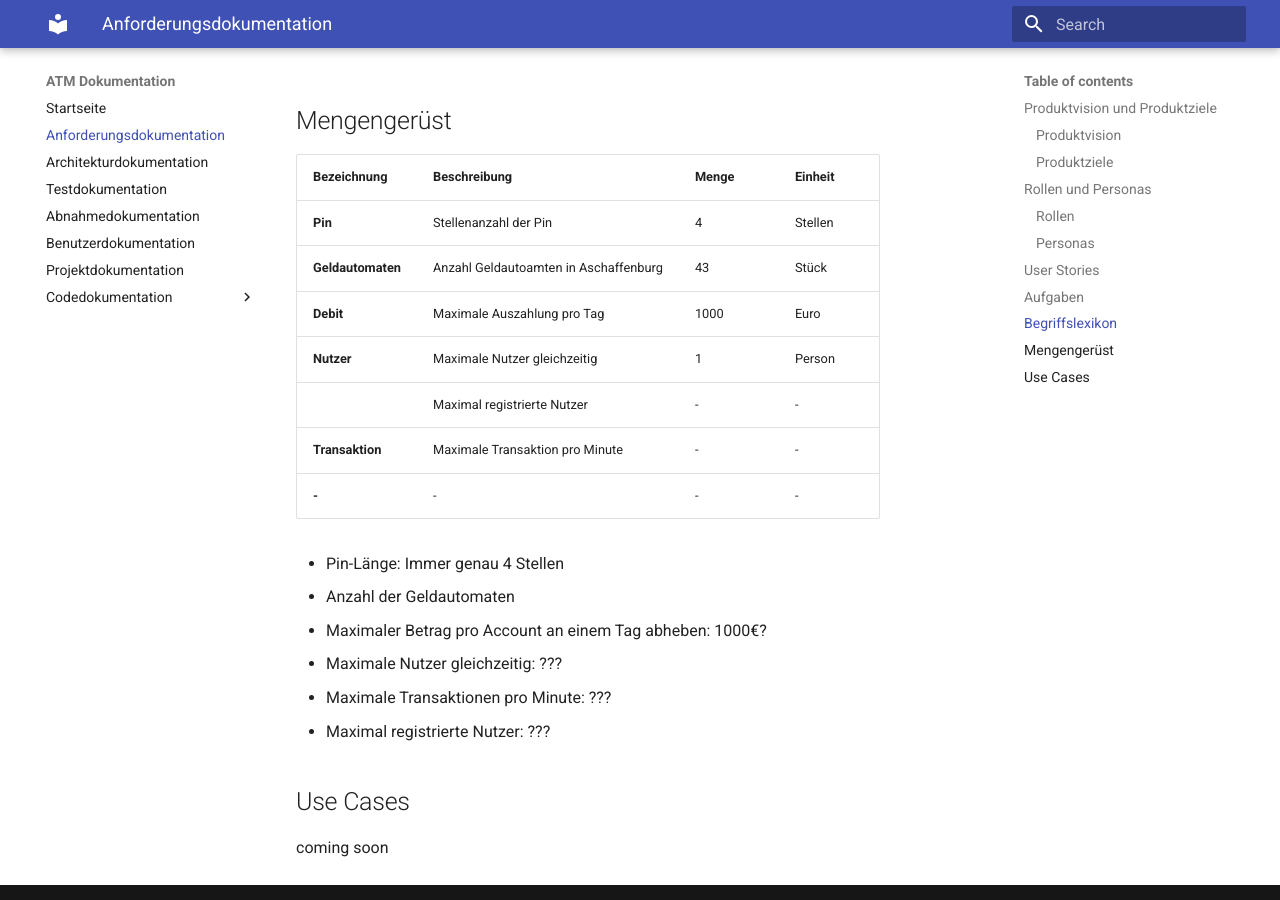
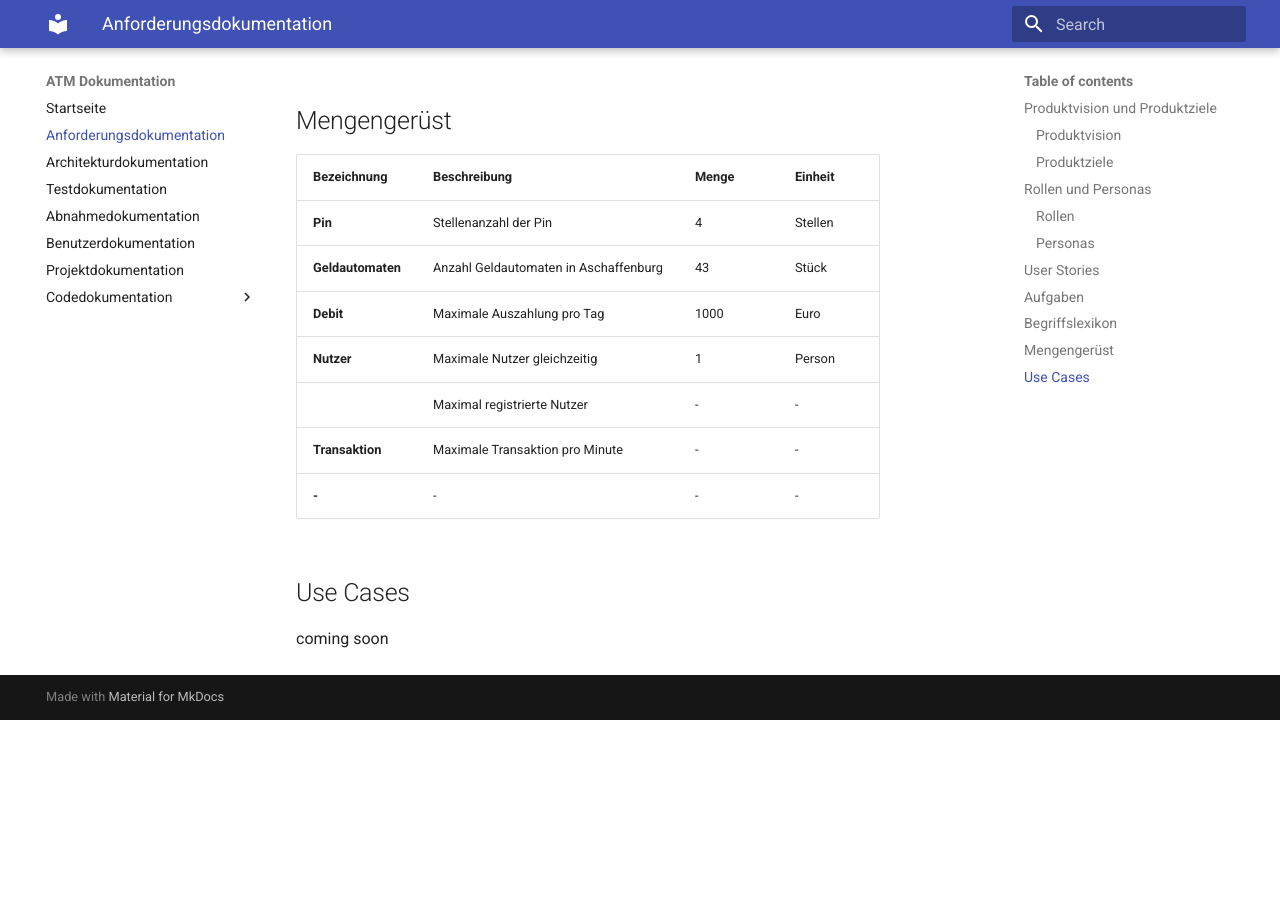
Before and after one commit to Halfpipe-SD/ATM, an MkDocs documentation site: the page built from docs/docs/requirements-docs.md, in a window 1280 px wide and 900 px high, scrolled down 4095 px. Built offline with MkDocs 1.6.1 and Material for MkDocs 9.7.7, drawn with Linux system fonts in a browser that asks for light colours; after the commit the page ends 4815 px from its top, so only the background shows below that.

Commit message:
#1 fix typo and delete some stuff

```diff
--- a/docs/docs/requirements-docs.md
+++ b/docs/docs/requirements-docs.md
@@ -111,21 +111,13 @@ coming soon
 | **Bezeichnung**    | **Beschreibung**                           | **Menge** | **Einheit** |
 | ------------------ | ------------------------------------------ | --------- | ----------- |
 | **Pin**            | Stellenanzahl der Pin                      | 4         | Stellen     |
-| **Geldautomaten**  | Anzahl Geldautoamten in Aschaffenburg      | 43        | Stück       |
+| **Geldautomaten**  | Anzahl Geldautomaten in Aschaffenburg      | 43        | Stück       |
 | **Debit**          | Maximale Auszahlung pro Tag                | 1000      | Euro        |
 | **Nutzer**         | Maximale Nutzer gleichzeitig               | 1         | Person      |
 |                    | Maximal registrierte Nutzer                | -         | -           |
 | **Transaktion**    | Maximale Transaktion pro Minute            | -         | -           |
 | **-**              | -                                          | -         | -           |
 
-- Pin-Länge: Immer genau 4 Stellen
-- Anzahl der Geldautomaten
-- Maximaler Betrag pro Account an einem Tag abheben: 1000€?
-- Maximale Nutzer gleichzeitig: ???
-- Maximale Transaktionen pro Minute: ???
-- Maximal registrierte Nutzer: ???
-
-
 ## Use Cases
 
 coming soon
```
